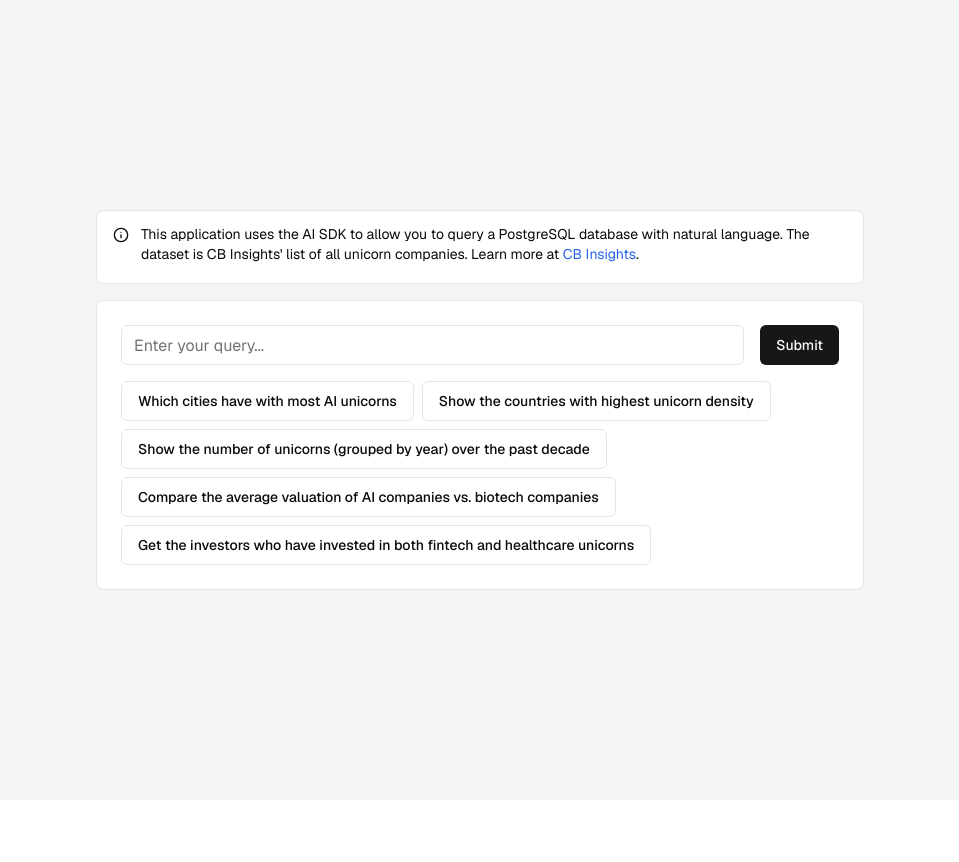
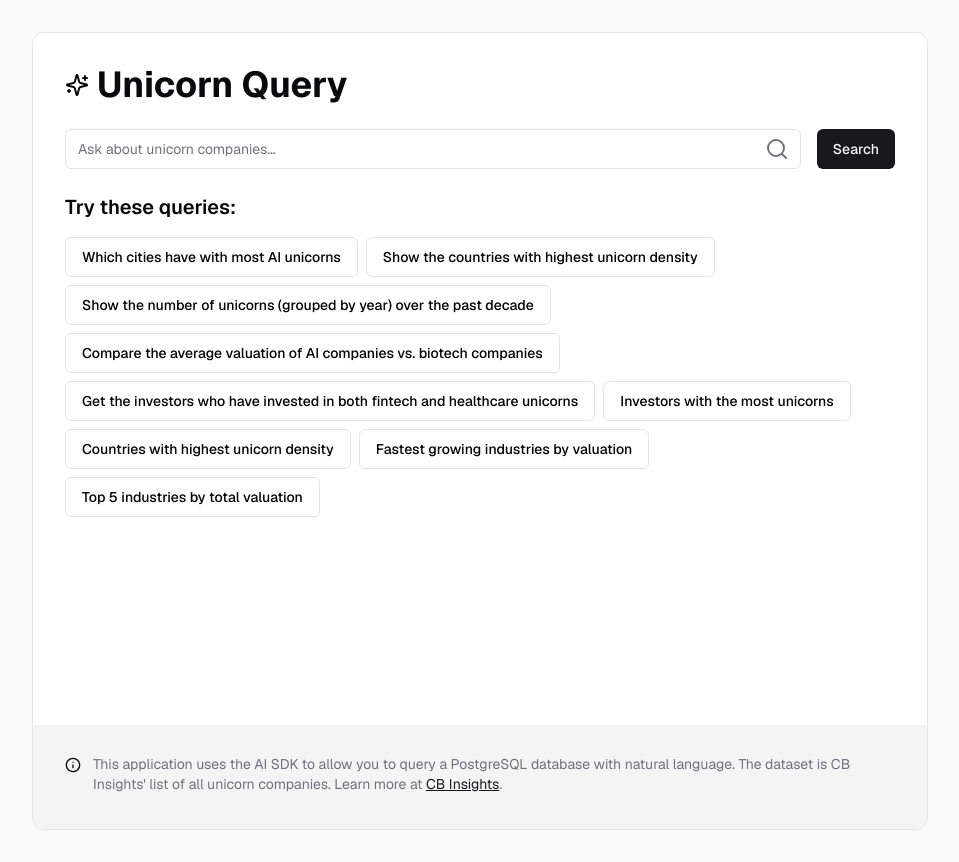
Before and after one commit to JG21243/vercel-postgres, a Next.js app: page / in a window 1280 px wide. Shown: the whole page, without its empty margins (160-1119 px from the left). Before the commit the page ends 800 px from the top, so only its background shows below. Built offline with nearby package versions, Linux system fonts and the light colour scheme.

Commit message:
updated styles

```diff
--- a/app/globals.css
+++ b/app/globals.css
@@ -8,54 +8,56 @@
   --background-end-rgb: 255, 255, 255;
 }
 
+
 @layer base {
   :root {
     --background: 0 0% 100%;
-    --foreground: 0 0% 3.9%;
+    --foreground: 240 10% 3.9%;
     --card: 0 0% 100%;
-    --card-foreground: 0 0% 3.9%;
+    --card-foreground: 240 10% 3.9%;
     --popover: 0 0% 100%;
-    --popover-foreground: 0 0% 3.9%;
-    --primary: 0 0% 9%;
+    --popover-foreground: 240 10% 3.9%;
+    --primary: 240 5.9% 10%;
     --primary-foreground: 0 0% 98%;
-    --secondary: 0 0% 96.1%;
-    --secondary-foreground: 0 0% 9%;
-    --muted: 0 0% 96.1%;
-    --muted-foreground: 0 0% 45.1%;
-    --accent: 0 0% 96.1%;
-    --accent-foreground: 0 0% 9%;
+    --secondary: 240 4.8% 95.9%;
+    --secondary-foreground: 240 5.9% 10%;
+    --muted: 240 4.8% 95.9%;
+    --muted-foreground: 240 3.8% 46.1%;
+    --accent: 240 4.8% 95.9%;
+    --accent-foreground: 240 5.9% 10%;
     --destructive: 0 84.2% 60.2%;
     --destructive-foreground: 0 0% 98%;
-    --border: 0 0% 89.8%;
-    --input: 0 0% 89.8%;
-    --ring: 0 0% 3.9%;
+    --border: 240 5.9% 90%;
+    --input: 240 5.9% 90%;
+    --ring: 240 5.9% 10%;
+    --radius: 0.5rem;
     --chart-1: 12 76% 61%;
     --chart-2: 173 58% 39%;
     --chart-3: 197 37% 24%;
     --chart-4: 43 74% 66%;
     --chart-5: 27 87% 67%;
-    --radius: 0.5rem;
   }
+
   .dark {
-    --background: 0 0% 3.9%;
+    --background: 240 10% 3.9%;
     --foreground: 0 0% 98%;
-    --card: 0 0% 3.9%;
+    --card: 240 10% 3.9%;
     --card-foreground: 0 0% 98%;
-    --popover: 0 0% 3.9%;
+    --popover: 240 10% 3.9%;
     --popover-foreground: 0 0% 98%;
     --primary: 0 0% 98%;
-    --primary-foreground: 0 0% 9%;
-    --secondary: 0 0% 14.9%;
+    --primary-foreground: 240 5.9% 10%;
+    --secondary: 240 3.7% 15.9%;
     --secondary-foreground: 0 0% 98%;
-    --muted: 0 0% 14.9%;
-    --muted-foreground: 0 0% 63.9%;
-    --accent: 0 0% 14.9%;
+    --muted: 240 3.7% 15.9%;
+    --muted-foreground: 240 5% 64.9%;
+    --accent: 240 3.7% 15.9%;
     --accent-foreground: 0 0% 98%;
     --destructive: 0 62.8% 30.6%;
     --destructive-foreground: 0 0% 98%;
-    --border: 0 0% 14.9%;
-    --input: 0 0% 14.9%;
-    --ring: 0 0% 83.1%;
+    --border: 240 3.7% 15.9%;
+    --input: 240 3.7% 15.9%;
+    --ring: 240 4.9% 83.9%;
     --chart-1: 220 70% 50%;
     --chart-2: 160 60% 45%;
     --chart-3: 30 80% 55%;
@@ -63,12 +65,3 @@
     --chart-5: 340 75% 55%;
   }
 }
-
-@layer base {
-  * {
-    @apply border-border;
-  }
-  body {
-    @apply bg-background text-foreground;
-  }
-}
--- a/app/page.tsx
+++ b/app/page.tsx
@@ -1,7 +1,7 @@
 "use client";
 
 import { useState } from "react";
-import { motion, AnimatePresence, LayoutGroup } from "framer-motion";
+import { motion, AnimatePresence } from "framer-motion";
 import { Input } from "@/components/ui/input";
 import { Button } from "@/components/ui/button";
 import {
@@ -15,7 +15,8 @@ import {
 import { generateQuery, getCompanies } from "./actions";
 import { Unicorn } from "@/lib/types";
 import { Alert, AlertDescription } from "@/components/ui/alert";
-import { Info, X } from "lucide-react";
+import { Info, X, Search, Sparkles, Loader2 } from "lucide-react";
+import Link from "next/link";
 
 export default function Component() {
   const [inputValue, setInputValue] = useState("");
@@ -24,6 +25,7 @@ export default function Component() {
   const [columns, setColumns] = useState<string[]>([]);
   const [activeQuery, setActiveQuery] = useState("");
   const [loading, setLoading] = useState(false);
+  const [loadingStep, setLoadingStep] = useState(1);
 
   const suggestionQueries = [
     "Which cities have with most AI unicorns",
@@ -35,11 +37,6 @@ export default function Component() {
     "Countries with highest unicorn density",
     "Fastest growing industries by valuation",
     "Top 5 industries by total valuation",
-    // "Get the most valuable company Sequoia invested in",
-    // "Get the most valuable company in the world",
-    // "List all unicorns in the fintech industry",
-    // "Show companies founded after 2010 with valuation over $10B",
-    // "List companies in the healthcare industry with valuations over $5B",
   ];
 
   const handleSubmit = async (e: React.FormEvent) => {
@@ -48,9 +45,11 @@ export default function Component() {
       setSubmitted(true);
     }
     setLoading(true);
+    setLoadingStep(1);
     setActiveQuery("");
     const query = await generateQuery(inputValue);
     setActiveQuery(query);
+    setLoadingStep(2);
     const companies = await getCompanies(query);
     const columns = companies.length > 0 ? Object.keys(companies[0]) : [];
     setResults(companies);
@@ -100,58 +99,41 @@ export default function Component() {
   };
 
   return (
-    <div className="min-h-screen bg-gray-100 flex items-start sm:items-center justify-center p-4 sm:p-8">
+    <div className="min-h-screen bg-neutral-50 dark:bg-neutral-800 flex items-center justify-center p-4 sm:p-8">
+      <div className="w-full max-w-4xl">
         <motion.div
-        className="w-full max-w-3xl h-full sm:h-auto"
-        initial={{ opacity: 0 }}
-        animate={{ opacity: 1 }}
-        transition={{ duration: 0.5 }}
+          className="bg-card rounded-xl border border-border overflow-hidden"
+          initial={{ opacity: 0, scale: 0.9 }}
+          animate={{ opacity: 1, scale: 1 }}
+          transition={{ duration: 0.5, ease: "easeOut" }}
         >
-        <LayoutGroup>
-          <motion.div
-            layout
-            transition={{ type: "spring", stiffness: 200, damping: 30 }}
-          >
-            <Alert className="mb-4">
-              <Info className="h-4 w-4" />
-              <AlertDescription>
-                This application uses the AI SDK to allow you to query a
-                PostgreSQL database with natural language. The dataset is CB
-                Insights&apos; list of all unicorn companies. Learn more at{" "}
-                <a
-                  href="https://www.cbinsights.com/research-unicorn-companies"
-                  className="text-blue-600 hover:underline"
-                >
-                  CB Insights
-                </a>
-                .
-              </AlertDescription>
-            </Alert>
-          </motion.div>
-          <motion.div
-            className="bg-white rounded-lg border border-border overflow-hidden h-full sm:h-auto"
-            layout
-            transition={{ type: "spring", stiffness: 200, damping: 30 }}
-          >
-            <form onSubmit={handleSubmit} className="p-4 sm:p-6">
-              <div className="flex flex-col sm:flex-row items-stretch sm:items-center space-y-4 sm:space-y-0 sm:space-x-4 mb-4">
+          <div className="p-6 sm:p-8">
+            <h1 className="text-3xl sm:text-4xl font-bold text-foreground mb-6 flex items-center">
+              <Sparkles className="mr-2" />
+              Unicorn Query
+            </h1>
+            <form onSubmit={handleSubmit} className="mb-6">
+              <div className="flex flex-col sm:flex-row items-stretch sm:items-center space-y-4 sm:space-y-0 sm:space-x-4">
+                <div className="relative flex-grow">
                   <Input
                     type="text"
-                  placeholder="Enter your query..."
+                    placeholder="Ask about unicorn companies..."
                     value={inputValue}
                     onChange={(e) => setInputValue(e.target.value)}
-                  className="flex-grow text-base"
+                    className="pr-10"
                   />
-                <div className="flex space-x-2">
+                  <Search className="absolute right-3 top-1/2 transform -translate-y-1/2 text-muted-foreground" />
+                </div>
+                <div className="flex sm:flex-row items-center justify-center gap-2">
                   <Button type="submit" className="w-full sm:w-auto">
-                    Submit
+                    Search
                   </Button>
                   {submitted && (
                     <Button
                       type="button"
                       variant="outline"
                       onClick={handleClear}
-                      className="flex items-center justify-center w-full sm:w-auto"
+                      className="w-full sm:w-auto"
                     >
                       <X className="h-4 w-4 mr-2" />
                       Clear
@@ -159,97 +141,89 @@ export default function Component() {
                   )}
                 </div>
               </div>
+            </form>
+            <div className="h-[500px] flex flex-col">
+              <div className="flex-grow overflow-hidden relative">
                 <AnimatePresence>
                   {!submitted && (
                     <motion.div
-                    className="flex flex-wrap gap-2 mt-4"
-                    initial={{ opacity: 0, height: 0 }}
-                    animate={{ opacity: 1, height: "auto" }}
-                    exit={{ opacity: 0, height: 0 }}
-                    transition={{ duration: 0.4, ease: "easeInOut" }}
+                      initial={{ opacity: 0 }}
+                      animate={{ opacity: 1 }}
+                      exit={{ opacity: 0 }}
+                      className="h-full overflow-y-auto"
                     >
+                      <h2 className="text-xl font-semibold text-foreground mb-4">
+                        Try these queries:
+                      </h2>
+                      <div className="flex flex-wrap gap-2">
                         {suggestionQueries.map((suggestion, index) => (
                           <Button
                             key={index}
                             type="button"
                             variant="outline"
                             onClick={() => handleSuggestionClick(suggestion)}
-                        className={`w-full sm:w-auto ${index < 5 ? "hidden sm:block" : "block sm:hidden"}`}
                           >
                             {suggestion}
                           </Button>
                         ))}
+                      </div>
                     </motion.div>
                   )}
                 </AnimatePresence>
-            </form>
                 <AnimatePresence>
                   {submitted && (
-                <motion.div
-                  initial={{ opacity: 0, height: 0 }}
-                  animate={{ opacity: 1, height: "auto" }}
-                  exit={{ opacity: 0, height: 0 }}
-                  transition={{
-                    duration: 0.4,
-                    ease: "easeInOut",
-                    when: "beforeChildren",
-                  }}
-                >
-                  <div className="px-4 sm:px-6 pb-6 overflow-x-auto">
                     <motion.div
                       initial={{ opacity: 0 }}
                       animate={{ opacity: 1 }}
                       exit={{ opacity: 0 }}
-                      transition={{ duration: 0.3 }}
+                      className="h-full flex flex-col"
                     >
                       {activeQuery.length > 0 && (
-                        <p className="text-center font-mono text-xs sm:text-sm mb-4 bg-neutral-50 border border-neutral-100 rounded-md p-4">
+                        <p className="text-center font-mono text-sm mb-4 bg-muted text-muted-foreground rounded-md p-4">
                           {activeQuery}
                         </p>
                       )}
-                    </motion.div>
                       {loading ? (
-                      <motion.p
-                        initial={{ opacity: 0 }}
-                        animate={{ opacity: 1 }}
-                        exit={{ opacity: 0 }}
-                        transition={{ duration: 0.3 }}
-                        className="text-center text-gray-500"
-                      >
-                        Loading...
-                      </motion.p>
+                        <div className="h-full absolute bg-background/50 w-full flex flex-col items-center justify-center space-y-4">
+                          <Loader2 className="h-12 w-12 animate-spin text-muted-foreground" />
+                          <p className="text-foreground">
+                            {loadingStep === 1
+                              ? "Generating SQL query..."
+                              : "Running SQL query..."}
+                          </p>
+                        </div>
                       ) : results.length === 0 ? (
-                      <motion.p
-                        initial={{ opacity: 0 }}
-                        animate={{ opacity: 1 }}
-                        exit={{ opacity: 0 }}
-                        transition={{ duration: 0.3 }}
-                        className="text-center text-gray-500"
-                      >
+                        <div className="flex-grow flex items-center justify-center">
+                          <p className="text-center text-muted-foreground">
                             No results found.
-                      </motion.p>
+                          </p>
+                        </div>
                       ) : (
-                      <motion.div
-                        initial={{ opacity: 0 }}
-                        animate={{ opacity: 1 }}
-                        exit={{ opacity: 0 }}
-                        transition={{ duration: 0.3 }}
-                      >
-                        <Table>
-                          <TableHeader>
+                        <div className="flex-grow overflow-y-auto">
+                          <Table className="min-w-full divide-y divide-border">
+                            <TableHeader className="bg-secondary sticky top-0 shadow-sm">
                               <TableRow>
                                 {columns.map((column, index) => (
-                                <TableHead key={index}>
+                                  <TableHead
+                                    key={index}
+                                    className="px-6 py-3 text-left text-xs font-medium text-muted-foreground uppercase tracking-wider"
+                                  >
                                     {formatColumnTitle(column)}
                                   </TableHead>
                                 ))}
                               </TableRow>
                             </TableHeader>
-                          <TableBody>
+                            <TableBody className="bg-card divide-y divide-border">
                               {results.map((company, index) => (
-                              <TableRow key={index}>
+                                <TableRow
+                                  key={index}
+                                  className="hover:bg-muted"
+                                >
                                   {columns.map((column, cellIndex) => (
-                                  <TableCell key={cellIndex}>
+                                    <TableCell
+                                      key={cellIndex}
+                                      className="px-6 py-4 whitespace-nowrap text-sm text-foreground"
+                                    >
                                       {formatCellValue(
                                         column,
                                         company[column as keyof Unicorn],
@@ -260,15 +234,34 @@ export default function Component() {
                               ))}
                             </TableBody>
                           </Table>
-                      </motion.div>
+                        </div>
                       )}
-                  </div>
                     </motion.div>
                   )}
                 </AnimatePresence>
+              </div>
+            </div>
+          </div>
+          <div className="bg-muted p-4">
+            <Alert className="bg-muted text-muted-foreground border-0">
+              <Info className="h-4 w-4 text-primary" />
+              <AlertDescription>
+                This application uses the AI SDK to allow you to query a
+                PostgreSQL database with natural language. The dataset is CB
+                Insights&apos; list of all unicorn companies. Learn more at{" "}
+                <Link
+                  href="https://www.cbinsights.com/research-unicorn-companies"
+                  target="_blank"
+                  className="text-primary hover:text-primary/90 underline"
+                >
+                  CB Insights
+                </Link>
+                .
+              </AlertDescription>
+            </Alert>
+          </div>
         </motion.div>
-        </LayoutGroup>
-      </motion.div>
+      </div>
     </div>
   );
 }
```
Also changed, not shown: components/ui/table.tsx (+27 -29 lines). Lines whose indentation alone changed are shown as unchanged.
